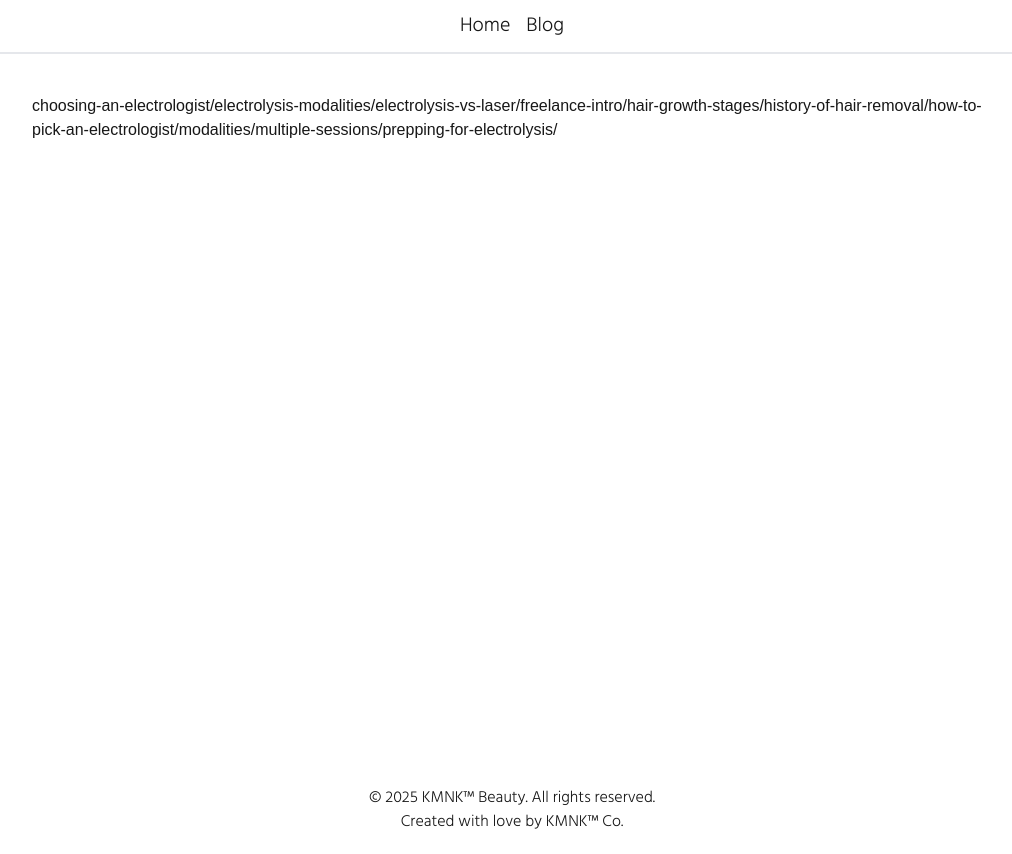
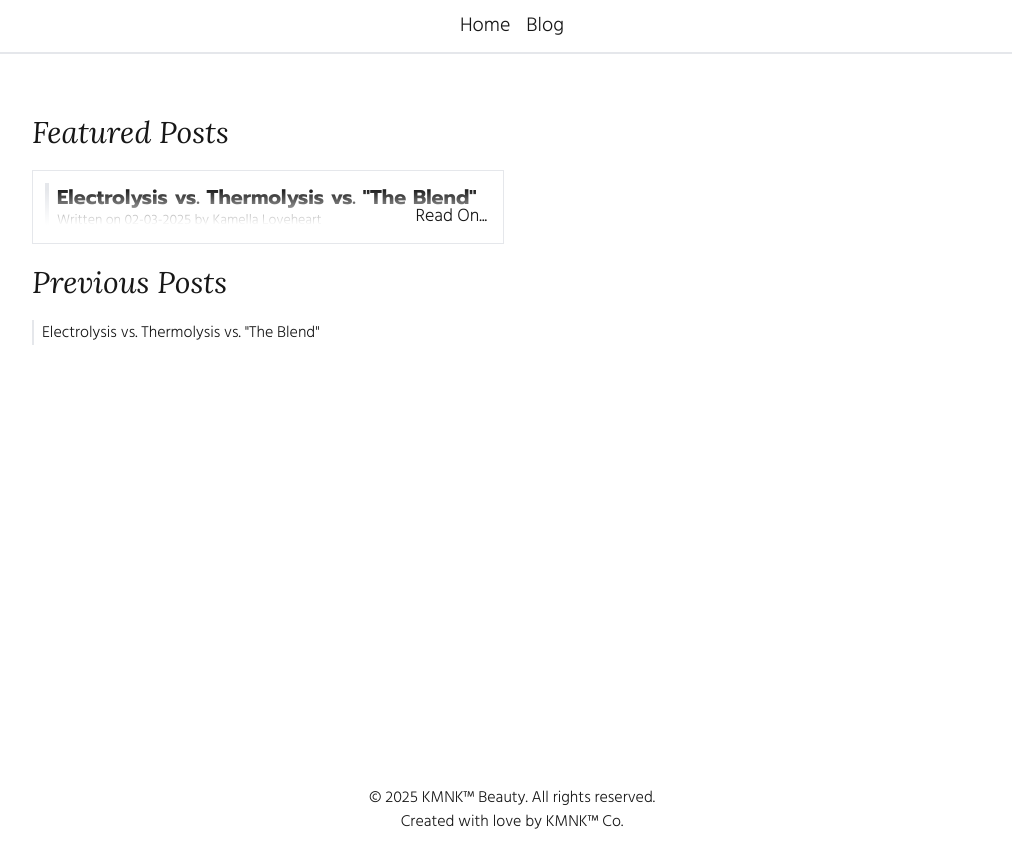
Before and after one commit to kmnk-co/kmnk-beauty, a Next.js app: page /blog in a window 1280 px wide. Shown: the whole page, without its empty margins (128-1140 px from the left). Built offline with nearby package versions, Linux system fonts and the light colour scheme; no server answers.

Commit message:
Featured blog posts (#4)
* Added featured blog posts and VS Code debug config json

* Added featured blog posts and more metadata options

```diff
--- a/app/blog/[slug]/page.tsx
+++ b/app/blog/[slug]/page.tsx
@@ -1,7 +1,8 @@
-import { ReadFile } from "@/app/helpers/file-parser";
-import { Components } from "@/app/helpers/markdown";
+import { Components } from "@/app/blog/helpers/markdown";
 import { readdir } from "node:fs/promises";
 import Markdown from "react-markdown";
+import { GetFullPost } from "../helpers/post";
+import { FormatAuthorStr } from "../helpers/format";
 
 export async function generateStaticParams() {
   let posts: string[] = [];
@@ -15,34 +16,22 @@ export async function generateStaticParams() {
 }
 
 const Page = async ({ params }: { params: Promise<{ slug: string }> }) => {
-  const slug = (await params).slug;
-  const metadata = await ReadFile(
-    process.cwd() + "/app/blog/posts/" + slug + "/metadata.json"
-  ).then((x) => {
-    return JSON.parse(x ?? "");
-  });
-  const content = await ReadFile(
-    process.cwd() + "/app/blog/posts/" + slug + "/content.mdown"
-  );
+  const Post = await GetFullPost((await params).slug);
 
   return (
     <div className="cmp-container">
       <div className="mb-5 pl-4 border-l-4">
-        <div className="text-4xl prompt">{metadata.title}</div>
+        <div className="text-4xl prompt">{Post.metadata.title}</div>
         <div className="hind-light">
-          {metadata.updatedOn ? (
-            <div>
-              Updated on {metadata.updatedOn} by {metadata.author}.
-            </div>
-          ) : (
-            <div>
-              Written on {metadata.writtenOn} by {metadata.author}.
-            </div>
+          {FormatAuthorStr(
+            Post.metadata.authors,
+            Post.metadata.writtenOn,
+            Post.metadata.updatedOn
           )}
         </div>
       </div>
       <div className="mt-5">
-        <Markdown components={Components}>{content}</Markdown>
+        <Markdown components={Components}>{Post.content}</Markdown>
       </div>
     </div>
   );
--- /dev/null
+++ b/app/blog/components/card.tsx
@@ -0,0 +1,50 @@
+"use client";
+import { Components } from "../helpers/markdown";
+import { useRouter } from "next/navigation";
+import { createRef, MouseEventHandler } from "react";
+import Markdown from "react-markdown";
+import { Post } from "../helpers/post";
+import { FormatAuthorStr } from "../helpers/format";
+
+const Card = (props: { post: Post }) => {
+  const ButtonRef = createRef<HTMLDivElement>();
+  const Router = useRouter();
+
+  const OnMouseOver: MouseEventHandler<HTMLDivElement> = () => {
+    ButtonRef.current?.classList.toggle("underline");
+  };
+
+  const OnClick: MouseEventHandler<HTMLDivElement> = () => {
+    Router?.push("/blog/" + props.post.slug);
+  };
+
+  return (
+    <div
+      className="relative px-3 max-h-72 overflow-hidden border hover:cursor-pointer"
+      onClick={OnClick}
+      onMouseEnter={OnMouseOver}
+      onMouseLeave={OnMouseOver}
+    >
+      <div className="my-3 pl-2 border-l-4">
+        <div className="text-xl prompt">{props.post.metadata.title}</div>
+        <div className="text-sm hind-light">
+          {FormatAuthorStr(
+            props.post.metadata.authors,
+            props.post.metadata.writtenOn,
+            props.post.metadata.updatedOn
+          )}
+        </div>
+      </div>
+      <Markdown components={Components}>{props.post.content}</Markdown>
+      <div className="absolute top-0 left-0 h-full w-full bg-gradient-to-b from-transparent to-background from-25% to-75%"></div>
+      <div
+        ref={ButtonRef}
+        className="absolute bottom-3 right-4 text-lg hind-light"
+      >
+        Read On...
+      </div>
+    </div>
+  );
+};
+
+export default Card;
--- a/app/helpers/file-parser.tsx
+++ b/app/blog/helpers/file.tsx
@@ -5,7 +5,7 @@ export const ReadFile = async (path: string) => {
   try {
     fileContents = await readFile(path, "utf8");
   } catch (error) {
-    console.log(error);
+    console.error(error);
   }
 
   return fileContents;
--- /dev/null
+++ b/app/blog/helpers/format.tsx
@@ -0,0 +1,29 @@
+/* For some reason I couldn't put this method in post.tsx */
+export const FormatAuthorStr = (
+  authors: string[] | null,
+  writtenOn: Date | null,
+  updatedOn: Date | null
+) => {
+  const Author = authors?.reduce((author, value) => author + ", " + value);
+
+  let date;
+  if (updatedOn) {
+    date =
+      updatedOn.getMonth().toString().padStart(2, "0") +
+      "-" +
+      updatedOn.getDay().toString().padStart(2, "0") +
+      "-" +
+      updatedOn.getFullYear();
+
+    return "Updated on " + date + " by " + Author;
+  } else {
+    date =
+      writtenOn?.getMonth().toString().padStart(2, "0") +
+      "-" +
+      writtenOn?.getDay().toString().padStart(2, "0") +
+      "-" +
+      writtenOn?.getFullYear();
+
+    return "Written on " + date + " by " + Author;
+  }
+};
--- /dev/null
+++ b/app/blog/helpers/post.tsx
@@ -0,0 +1,111 @@
+import { readdir } from "node:fs/promises";
+import { ReadFile } from "./file";
+
+export type Post = {
+  slug: string;
+  metadata: Metadata;
+  content: string;
+};
+
+export type Metadata = {
+  version: number | null;
+  title: string | null;
+  authors: string[] | null;
+  tags: string[] | null;
+  featured: boolean | null;
+  published: boolean | null;
+  writtenOn: Date | null;
+  publishedOn: Date | null;
+  updatedOn: Date | null;
+};
+
+/* Gets all posts and their metadata, but *not* their content */
+export const GetPosts = async (): Promise<Post[]> => {
+  let slugs: string[] = [];
+  try {
+    slugs = await readdir(process.cwd() + "/app/blog/posts/");
+  } catch (err) {
+    console.error(err);
+  }
+
+  return await Promise.all(
+    slugs.map(async (slug) => ({
+      slug: slug,
+      metadata: await GetMetadata(slug),
+      content: "",
+    }))
+  );
+};
+
+export const GetMetadata = async (slug: string): Promise<Metadata> => {
+  const Json = await ReadFile(
+    process.cwd() + "/app/blog/posts/" + slug + "/metadata.json"
+  ).then((fileContents) => {
+    return JSON.parse(fileContents ?? JSON.stringify(new Object()));
+  });
+
+  return {
+    version: Json.version ? new Number(Json.version).valueOf() : null,
+    title: Json.title ? new String(Json.title).valueOf() : null,
+    authors: Json.authors
+      ? Array.isArray(Json.authors)
+        ? Json.authors
+        : new Array(Json.authors)
+      : null,
+    tags: Json.tags
+      ? Array.isArray(Json.tags)
+        ? Json.tags
+        : new Array(Json.tags)
+      : null,
+    featured: Json.featured ? new Boolean(Json.featured).valueOf() : null,
+    published: Json.published ? new Boolean(Json.published).valueOf() : null,
+    writtenOn: Json.writtenOn ? new Date(Json.writtenOn) : null,
+    publishedOn: Json.publishedOn ? new Date(Json.publishedOn) : null,
+    updatedOn: Json.updatedOn ? new Date(Json.updatedOn) : null,
+  };
+};
+
+/* Selects up to 4 featured posts *and* gets *shortened* content */
+export const GetFeaturedPosts = async (posts: Post[]): Promise<Post[]> => {
+  let featuredPosts = posts.filter((post) => post.metadata.featured);
+
+  // Shuffles the order of featured posts
+  featuredPosts = featuredPosts.sort(() => 0.5 - Math.random());
+  // Returns a max of 4 featured posts
+  featuredPosts =
+    featuredPosts.length > 4 ? featuredPosts.slice(0, 4) : featuredPosts;
+
+  // Gets content only for the featured posts
+  return Promise.all(
+    featuredPosts.map(async (post) => {
+      post.content = await GetShortContent(post.slug);
+      return post;
+    })
+  );
+};
+
+/* See GetFeaturedPosts() */
+const GetShortContent = async (slug: string) => {
+  const Content = await ReadFile(
+    process.cwd() + "/app/blog/posts/" + slug + "/content.mdown"
+  );
+
+  /* Shortens content length for use in cards */
+  if (Content && Content?.length > 500) {
+    return Content.substring(0, 500);
+  } else {
+    return Content ?? "";
+  }
+};
+
+export const GetFullPost = async (slug: string): Promise<Post> => {
+  const Content = await ReadFile(
+    process.cwd() + "/app/blog/posts/" + slug + "/content.mdown"
+  );
+
+  return {
+    slug: slug,
+    metadata: await GetMetadata(slug),
+    content: Content ?? "",
+  };
+};
--- a/app/blog/page.tsx
+++ b/app/blog/page.tsx
@@ -1,21 +1,40 @@
+import Card from "./components/card";
 import Link from "next/link";
-import { readdir } from "node:fs/promises";
+import { GetFeaturedPosts, GetPosts } from "./helpers/post";
 
 const Page = async () => {
-  let posts: string[] = [];
-  try {
-    posts = await readdir(process.cwd() + "/app/blog/posts/");
-  } catch (err) {
-    console.error(err);
-  }
+  const Posts = await GetPosts();
+  const FeaturedPosts = await GetFeaturedPosts(Posts);
 
   return (
     <div className="cmp-container">
-      {posts.map((value, index) => (
-        <Link key={index} href={"blog/" + value} className="hover:underline">
-          {value + "/"}
-        </Link>
-      ))}
+      <div className="my-5 text-3xl lora-normal-oblique">Featured Posts</div>
+      <div className="grid grid-cols-2 gap-4">
+        {FeaturedPosts.length > 0 ? (
+          FeaturedPosts.map((post) => <Card key={post.slug} post={post} />)
+        ) : (
+          <div className="my-2 pl-2 border-l-2 hind-light">
+            There is nothing to display.
+          </div>
+        )}
+      </div>
+      <div className="my-5 text-3xl lora-normal-oblique">Previous Posts</div>
+      {Posts.length > 0 ? (
+        Posts.map((value, index) => (
+          <div key={index} className="my-2 pl-2 border-l-2">
+            <Link
+              href={"/blog/" + value.slug}
+              className="hind-light hover:underline"
+            >
+              {value.metadata.title}
+            </Link>
+          </div>
+        ))
+      ) : (
+        <div className="my-2 pl-2 border-l-2 hind-light">
+          There is nothing to display.
+        </div>
+      )}
     </div>
   );
 };
--- a/app/blog/posts/modalities/metadata.json
+++ b/app/blog/posts/modalities/metadata.json
@@ -2,6 +2,10 @@
   "version": null,
   "title": "Electrolysis vs. Thermolysis vs. \"The Blend\"",
   "author": "Kamella Loveheart",
+  "authors": [ "Kamella Loveheart" ],
+  "tags": [],
+  "featured": true,
+  "published": true,
   "writtenOn": "03-12-2025",
-  "updatedOn": null
+  "publishedOn": null
 }
```
Also changed, not shown: app/blog/helpers/markdown.tsx (renamed from app/helpers/markdown.tsx).
